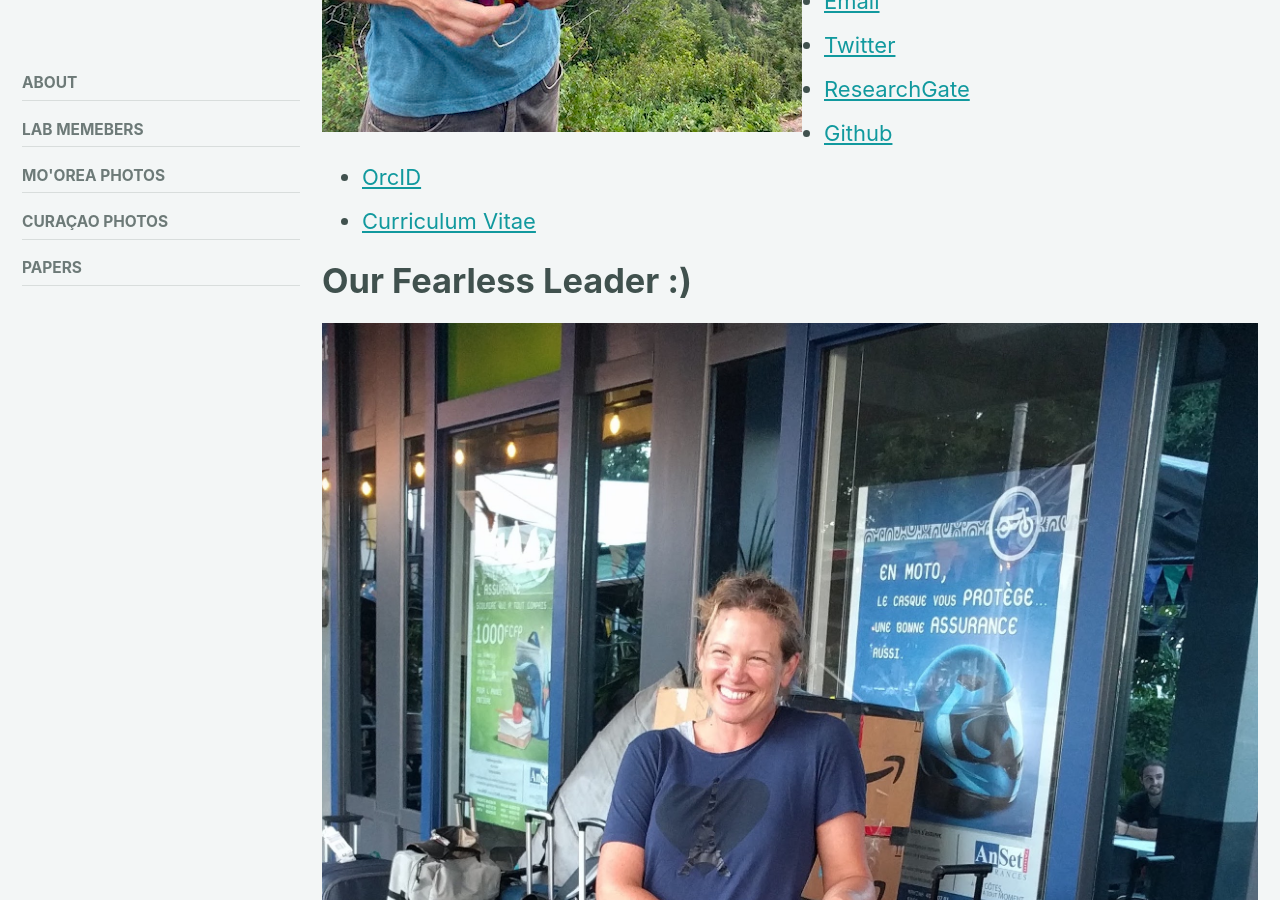
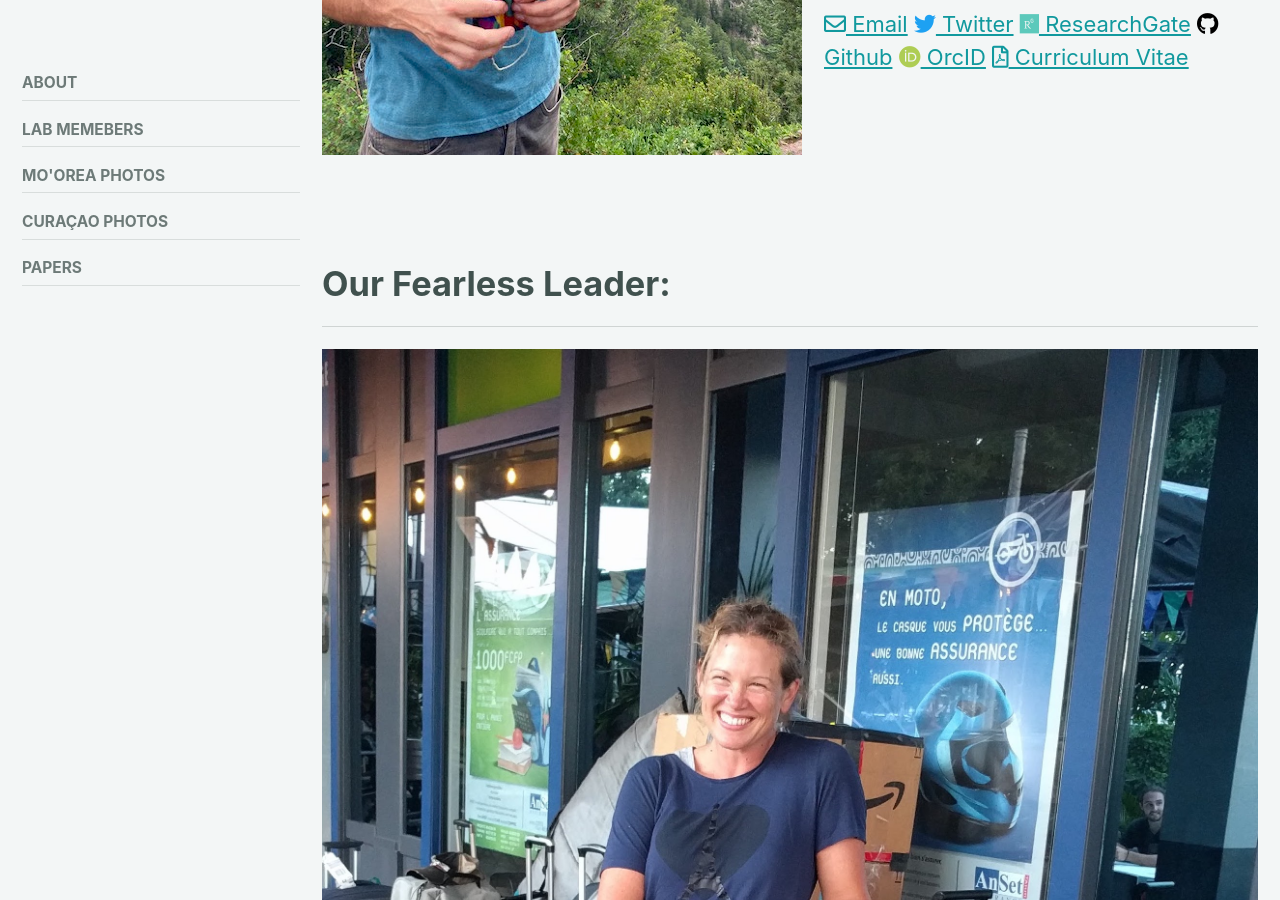
Before and after one commit to Zquinlan/WegleyKellyLab, a Jekyll site: the page built from _pages/labMembers.md, in a window 1280 px wide and 900 px high, scrolled down 1026 px. Built offline with Jekyll 4.4.1, drawn with Linux system fonts in a browser that asks for light colours; cached includes are drawn as plain includes.

Commit message:
adding icons to link outs in lab members page.

```diff
--- a/_pages/labMembers.md
+++ b/_pages/labMembers.md
@@ -12,18 +12,16 @@ sidebar:
     nav: 'content'
 ---
 # Students
+*****
 
 ![image-left]({{site.baseurl}}/assets/images/zaq2020.jpg){: .align-left}
 ## Zach Quinlan
 ### 3rd year PhD Student
 I am extremely fascinated by coral exometabolomes and the hidden insights they can give us into the functioning of the coral holobiont. I am currently trying to leverage our collaborations with the mass spectrometry community to pursue greater insights into how chemical ecology can help with coral reef mamangement and restoration.
 
-- [Email](mailto:zquinlan@gmail.com)
-- [Twitter](https://www.twitter.com/zquinlan)
-- [ResearchGate](https://www.researchgate.net/profile/zachary-quinlan)
-- [Github](https://github.com/zquinlan)
-- [OrcID](https://orcid.org/0000-0002-0351-8927)
-- [Curriculum Vitae]({{site.baseurl}}/labMembers/cv/Quinlan_CV.pdf)
+[<i class="far fa-envelope"></i> Email](mailto:zquinlan@gmail.com)    [<span style="color:#1DA1F2"><i class="fab fa-twitter"></i></span> Twitter](https://www.twitter.com/zquinlan)
+[<span style="color:#5CC9BB"><i class="fab fa-researchgate"></i></span> ResearchGate](https://www.researchgate.net/profile/zachary-quinlan)  [<span style="color:black"><i class="fab fa-github"></i></span> Github](https://github.com/zquinlan)
+[<span style="color:#AECD54"><i class="fab fa-orcid"></i></span> OrcID](https://orcid.org/0000-0002-0351-8927) [<i class="far fa-file-pdf"></i> Curriculum Vitae]({{site.baseurl}}/labMembers/cv/Quinlan_CV.pdf)
 
 <!-- ![image-left]({{site.baseurl}}/assets/images/emily2021.jpg){: .align-left}
 ## Emily Nixon
@@ -49,9 +47,17 @@ I am extremely fascinated by coral exometabolomes and the hidden insights they c
 - [OrcID](https://orcid.org/)
 - [Curriculum Vitae]({{site.baseurl}}/labMembers/cv/) -->
 
-# Our Fearless Leader :)
+<br />
+<br />
+<br />
+<br />
+
+
+
+# Our Fearless Leader:
+*****
 
 ![image-left]({{site.baseurl}}/assets/images/fearlessLeader.jpg){: .alight-left}
 ## Linda Wegley Kelly
 Always in search of her next dose of sugar.
-- [Email](mailto:lwegley@ucsd.edu)
+[<i class="far fa-envelope"></i> Email](mailto:lwegley@ucsd.edu)
```
Also changed, not shown: 9 other files.
